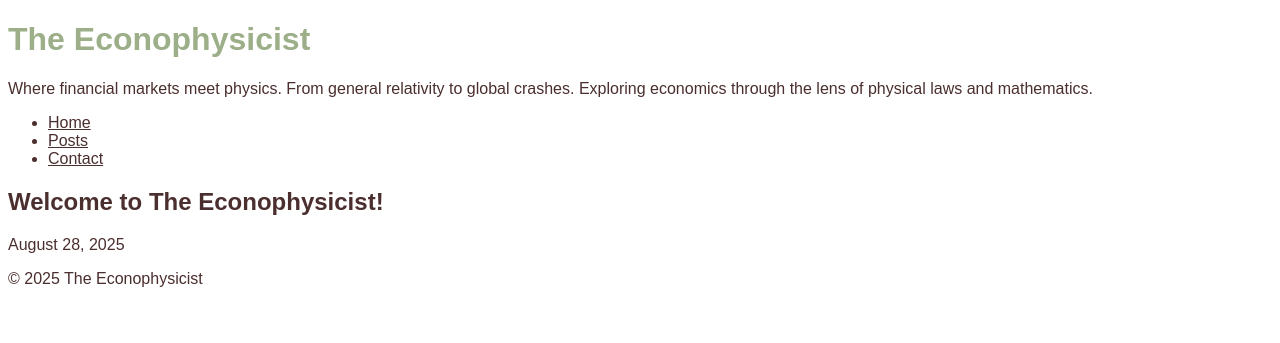
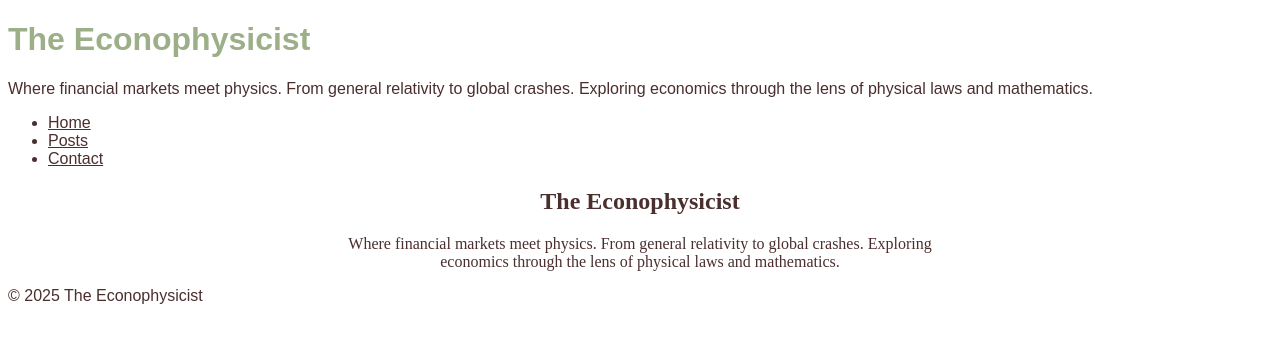
Before and after one commit to nicoleturner04/einsteinbohr, a Jekyll site: the page built from index.markdown, in a window 1280 px wide. Shown: the top 343 px of the page. Built offline with Jekyll 4.4.1, drawn with Linux system fonts in a browser that asks for light colours.

Commit message:
Fix default layout to use {{content}} and allow pages to render correctly

```diff
--- a/_config.yml
+++ b/_config.yml
@@ -22,9 +22,8 @@
 email: nicoleturner0404@gmail.com
 description: >- # this means to ignore newlines until "baseurl:"
   Where financial markets meet physics. From general relativity to global crashes. Exploring economics through the lens of physical laws and mathematics.
+url:  "https://nicoleturner04.github.io"
 baseurl: "/theeconophysicist"
-url:  "https://nicoleturner04.github.io"
-twitter_username: jekyllrb
 github_username:  nicoleturner04
 
 # Build settings
--- a/_layouts/default.html
+++ b/_layouts/default.html
@@ -20,21 +20,8 @@
   </header>
 
   <main>
-  <section id="posts">
-    {% for post in site.posts %}
-    <article>
-        <h2 class="post-title">{{ post.title }}</h2>
-        <p>{{ post.date | date: "%B %-d, %Y" }}</p>
-        <div class="post-content" style="display: none;">
-             {{ post.content | markdownify }}
-        </div>
-    </article>
-
-    {% endfor %}
-  </section>
+    {{ content }}   <!-- 👈 THIS was missing -->
   </main>
-
-
 
   <footer>
     <p>© {{ site.time | date: "%Y" }} {{ site.title }}</p>
--- a/index.markdown
+++ b/index.markdown
@@ -1,7 +1,4 @@
 ---
-# Feel free to add content and custom Front Matter to this file.
-# To modify the layout, see https://jekyllrb.com/docs/themes/#overriding-theme-defaults
-
 layout: default
 title: The Econophysicist
 ---
```
Lines whose indentation alone changed are shown as unchanged.
